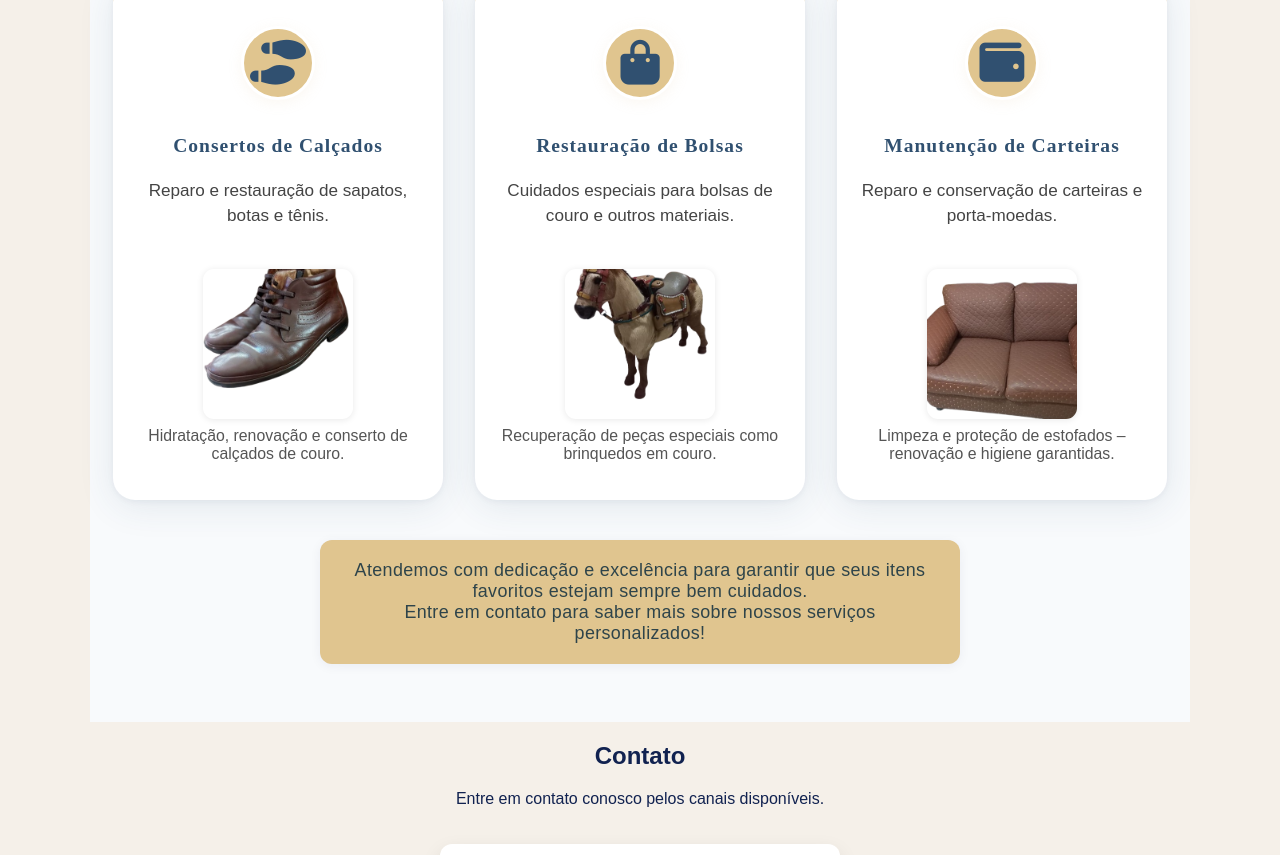
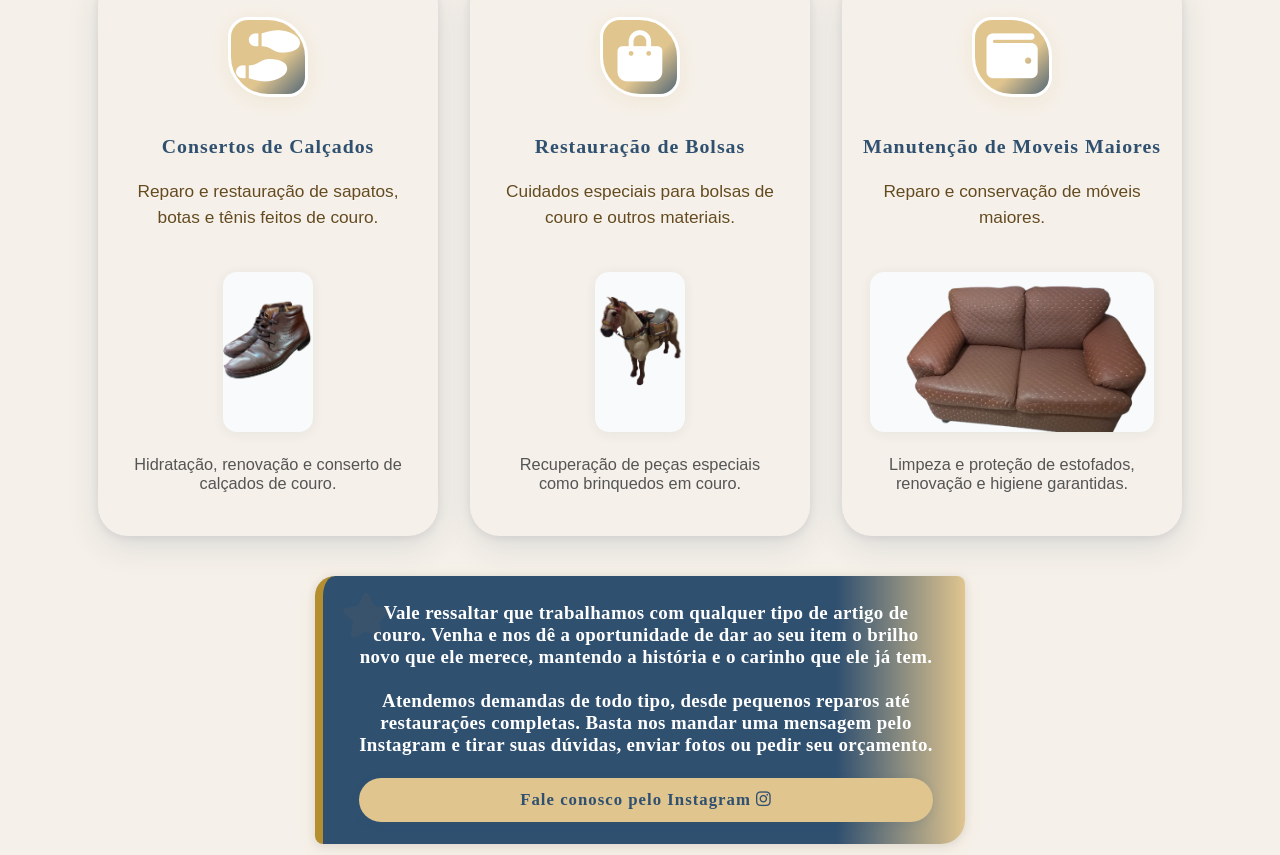
Before and after one commit to UrbanaMente-Consultoria/TCC-Sapataria_Afetiva-IOS, a plain HTML site: page index.html in a window 1280 px wide. Shown: the part 2509-3364 px from the top of the page. Drawn offline with Linux system fonts and the light colour scheme.

Commit message:
Sapataria Afetiva
Modificações

```diff
--- a/index.html
+++ b/index.html
@@ -45,13 +45,11 @@
       </div>
     </section>
 
-
     <div id="historia">
       <section class="apresentacao-manu" id="sobre">
         <div class="apresentacao-conteudo">
           <div class="apresentacao-texto">
             <h1 class="tituhist">Quem é Manoel?</h1>
-
             <p class="hist">
               Na década de 1960, em Minas Gerais, um menino de 12 anos trocou as brincadeiras pelo ofício do couro. Sem curso, sem máquinas, aprendeu sozinho — observando, errando, recomeçando — até dominar a arte de criar e restaurar sapatos, bolsas, carteiras, cintos e mochilas.
             </p>
@@ -110,11 +108,12 @@
             <i class="fa-solid fa-shoe-prints"></i>
           </div>
           <h3>Consertos de Calçados</h3>
-          <p>Reparo e restauração de sapatos, botas e tênis.</p>
+          <p class="text-servico">Reparo e restauração de sapatos, botas e tênis feitos de couro.</p>
           <div class="exemplo-servico">
             <img src="sapato.png" alt="Sapato restaurado">
-            <span>Hidratação, renovação e conserto de calçados de couro.</span>
+            <span class="discri">Hidratação, renovação e conserto de calçados de couro.</span>
           </div>
+
         </div>
 
         <div class="servico-exemplo-bloco">
@@ -122,34 +121,37 @@
             <i class="fa-solid fa-bag-shopping"></i>
           </div>
           <h3>Restauração de Bolsas</h3>
-          <p>Cuidados especiais para bolsas de couro e outros materiais.</p>
+          <p class="text-servico">Cuidados especiais para bolsas de couro e outros materiais.</p>
           <div class="exemplo-servico">
             <img src="cavalo.png" alt="Cavalo de brinquedo restaurado">
-            <span>Recuperação de peças especiais como brinquedos em couro.</span>
+            <span class="discri">Recuperação de peças especiais como brinquedos em couro.</span>
           </div>
+
         </div>
 
         <div class="servico-exemplo-bloco">
           <div class="icone-servico">
             <i class="fa-solid fa-wallet"></i>
           </div>
-          <h3>Manutenção de Carteiras</h3>
-          <p>Reparo e conservação de carteiras e porta-moedas.</p>
+          <h3>Manutenção de Moveis Maiores</h3>
+          <p class="text-servico">Reparo e conservação de móveis maiores.</p>
           <div class="exemplo-servico">
             <img src="sofa.png" alt="Sofá protegido">
-            <span>Limpeza e proteção de estofados – renovação e higiene garantidas.</span>
+            <span class="discri">Limpeza e proteção de estofados, renovação e higiene garantidas.</span>
           </div>
+
         </div>
       </div>
+
       <p class="servicos-rodape">
-        Atendemos com dedicação e excelência para garantir que seus itens favoritos estejam sempre bem cuidados.<br>
-        Entre em contato para saber mais sobre nossos serviços personalizados!
+        Vale ressaltar que trabalhamos com qualquer tipo de artigo de couro. Venha e nos dê a oportunidade de dar ao seu item o brilho novo que ele merece, mantendo a história e o carinho que ele já tem. <br><br>Atendemos demandas de todo tipo, desde pequenos reparos até restaurações completas. Basta nos mandar uma mensagem pelo Instagram e tirar suas dúvidas, enviar fotos ou pedir seu orçamento.
+      <a href="https://www.instagram.com/sapataria_afetiva?igsh=MXQybWhyb2JobnRmZg=="
+             target="_blank"
+             class="carousel-item__btn instagram-btn">
+            Fale conosco pelo Instagram <i class="fab fa-instagram"></i>
+          </a>
       </p>
-    </section>
 
-    <section id="contato">
-      <h2 class="titu-cont">Contato</h2>
-      <p class="text-cont">Entre em contato conosco pelos canais disponíveis.</p>
     </section>
 
     <div class="caixaazul">
--- a/style.css
+++ b/style.css
@@ -31,7 +31,6 @@ body.dark {
   color: var(--text-dark);
 }
 
-
 header {
   background: var(--header-bg);
   color: var(--accent);
@@ -45,7 +44,6 @@ header {
   box-shadow: var(--box-shadow);
   margin: 0;
   width: 100%;
-
 }
 
 body.dark header {
@@ -114,7 +112,6 @@ body.dark .toggle-theme {
   color: var(--accent);
 }
 
-
 .hero-inicio {
   position: relative;
   width: 100%;
@@ -125,7 +122,6 @@ body.dark .toggle-theme {
   background: url('bg-sapataria.jpg') center/cover no-repeat;
   margin: 0;
   padding: 0;
-
 }
 
 .hero-overlay {
@@ -192,13 +188,11 @@ body.dark .toggle-theme {
     opacity: 0;
     transform: translateY(40px);
   }
-
   to {
     opacity: 1;
     transform: translateY(0);
   }
 }
-
 
 .apresentacao-manu {
   width: 100%;
@@ -245,13 +239,18 @@ body.dark .toggle-theme {
 }
 
 .apresentacao-foto {
-  width: 270px;
-  height: 270px;
+  width: 250px;
+  height: 250px;
   object-fit: cover;
   border: 6px solid var(--accent);
   border-radius: 50%;
   box-shadow: 0 8px 32px rgba(48, 80, 112, 0.18);
   background: #305070;
+}
+
+body.dark .apresentacao-foto {
+  background-color: #E0C58F;
+  border: #112250;
 }
 
 body.dark .apresentacao-conteudo p {
@@ -261,7 +260,6 @@ body.dark .apresentacao-conteudo p {
 body.dark .apresentacao-conteudo h1 {
   color: #D9CBC2;
 }
-
 
 .mvv-personalizada {
   padding: 60px 0;
@@ -384,15 +382,14 @@ body.dark .mvv-icone {
     gap: 22px;
     align-items: center;
   }
-
   .mvv-card {
     min-height: unset;
   }
 }
 
+/* CAIXAS DE SERVIÇOS MODERNAS E ESTILIZADAS - AGORA SEM COR DE FUNDO */
+.servicos-unificados {
 
-.servicos-unificados {
-  background: #f8fafc;
   padding: 60px 0 40px 0;
   text-align: center;
   margin: 0;
@@ -410,6 +407,22 @@ body.dark .mvv-icone {
   font-weight: 700;
 }
 
+body.dark .servicos-unificados .text-servico {
+  color: #F5F0E9;
+}
+
+body.dark .servicos-unificados h2 {
+  color: #F5F0E9;
+}
+
+body.dark .servicos-unificados h3 {
+  color: #F5F0E9;
+}
+
+body.dark .servicos-unificados .discri {
+  color: #F5F0E9;
+}
+
 .servicos-exemplos-container {
   display: flex;
   flex-wrap: wrap;
@@ -419,65 +432,93 @@ body.dark .mvv-icone {
 }
 
 .servico-exemplo-bloco {
-  background: #fff;
-  border-radius: 22px;
-  box-shadow: 0 6px 36px rgba(48, 80, 112, 0.11), 0 1.5px 6px rgba(29, 34, 70, 0.05);
-  padding: 2.5rem 1.5rem 2.3rem 1.5rem;
-  width: 330px;
+  background: transparent !important;
+  border-radius: 24px 24px 30px 30px;
+  box-shadow: 0 10px 32px rgba(48, 80, 112, 0.13), 0 1.5px 8px rgba(29, 34, 70, 0.09);
+  padding: 2.3rem 1.2rem 2.2rem 1.2rem;
+  width: 340px;
   min-width: 230px;
-  max-width: 97vw;
+  max-width: 98vw;
   display: flex;
   flex-direction: column;
   align-items: center;
-  border-top: 6px solid var(--accent);
   position: relative;
-  transition: transform 0.23s, box-shadow 0.23s, border-top-color 0.23s;
+  transition: transform 0.28s cubic-bezier(.4,2,.6,1), box-shadow 0.23s, border-top-color 0.23s, background 0.3s;
   margin: 0;
+  overflow: visible;
+  border: none;
+}
+
+body.dark .servico-exemplo-bloco {
+  background: transparent !important;
+}
+
+.servico-exemplo-bloco::before {
+  content: "";
+  display: block;
+  position: absolute;
+  top: -2px;
+  left: 50%;
+  transform: translateX(-50%);
+  width: 65%;
+  height: 8px;
+  border-radius: 0 0 12px 12px;
+  background: linear-gradient(90deg, #E0C58F, #b48e2f 60%, #305070 100%);
+  box-shadow: 0 2px 12px #e0c58f33;
+  z-index: 2;
 }
 
 .servico-exemplo-bloco:hover {
-  transform: translateY(-8px) scale(1.045);
-  box-shadow: 0 12px 44px rgba(48, 80, 112, 0.17);
-  border-top-color: var(--header-bg);
-  background: #f9f6ef;
+  transform: translateY(-12px) scale(1.04) rotate(-0.5deg);
+  box-shadow: 0 14px 44px 0 rgba(48, 80, 112, 0.19), 0 2px 8px rgba(29, 34, 70, 0.09);
+  background: transparent !important;
+}
+
+body.dark .servico-exemplo-bloco:hover {
+  background: transparent !important;
 }
 
 .icone-servico {
-  font-size: 2.8rem;
-  color: var(--header-bg);
-  background: var(--accent);
-  border-radius: 50%;
-  width: 74px;
-  height: 74px;
+  font-size: 3.2rem;
+  color: #fff;
+  background: linear-gradient(135deg, #E0C58F 60%, #305070 110%);
+  border-radius: 20px 40px 20px 40px;
+  width: 80px;
+  height: 80px;
   display: flex;
   align-items: center;
   justify-content: center;
   margin-bottom: 20px;
-  box-shadow: 0 3px 14px rgba(224, 197, 143, 0.13);
+  box-shadow: 0 4px 18px #e0c58f33;
+  position: relative;
+  z-index: 1;
   border: 3px solid #fff;
-  transition: background 0.22s, color 0.22s;
+  transition: background 0.23s, color 0.23s, box-shadow 0.23s;
 }
 
 .servico-exemplo-bloco:hover .icone-servico {
-  background: var(--header-bg);
-  color: var(--accent);
+  background: linear-gradient(135deg, #305070 60%, #E0C58F 120%);
+  color: #E0C58F;
+  box-shadow: 0 6px 24px #30507033;
 }
 
 .servico-exemplo-bloco h3 {
-  margin: 0.9rem 0 0.25rem 0;
-  color: var(--header-bg);
-  font-size: 1.22rem;
+  margin: 1.1rem 0 0.25rem 0;
+  color: #305070;
+  font-size: 1.24rem;
   font-family: 'Lora', serif;
-  font-weight: 600;
+  font-weight: 700;
   letter-spacing: 1px;
+  text-shadow: 0 2px 8px #e0c58f09;
 }
 
 .servico-exemplo-bloco p {
-  color: #444;
-  font-size: 1.07rem;
-  margin-bottom: 0.7rem;
+  color: #644A1E;
+  font-size: 1.08rem;
+  margin-bottom: 0.8rem;
   line-height: 1.5;
   font-family: 'Barlow', Arial, sans-serif;
+  text-shadow: 0 1px 1px #fff9;
 }
 
 .exemplo-servico {
@@ -485,84 +526,102 @@ body.dark .mvv-icone {
   display: flex;
   flex-direction: column;
   align-items: center;
+  gap: 8px;
 }
 
 .exemplo-servico img {
-  width: 150px;
-  height: 150px;
-  object-fit: cover;
-  border-radius: 11px;
+  width: auto !important;
+  height: auto !important;
+  max-width: 100%;
+  max-height: 160px;
+  object-fit: contain;
+  border-radius: 14px;
   margin-bottom: 0.5rem;
-  box-shadow: 0 1px 7px rgba(0, 0, 0, 0.09);
-  transition: filter 0.22s;
+  box-shadow: 0 2px 12px #30507013;
+  background: #f8fafb;
+  transition: filter 0.23s, box-shadow 0.23s;
 }
 
 .servico-exemplo-bloco:hover .exemplo-servico img {
-  filter: brightness(0.96) saturate(1.25);
+  filter: brightness(1.04) saturate(1.22);
+  box-shadow: 0 8px 24px #b48e2f36;
 }
 
-.exemplo-servico span {
-  font-size: 0.99rem;
+.exemplo-servico span,
+body.dark .exemplo-servico span {
+  font-size: 1.02rem;
   color: #555;
   text-align: center;
   font-family: 'Barlow', Arial, sans-serif;
+  background: transparent !important;
+  border-radius: 6px;
+  padding: 7px 14px;
+  box-shadow: none;
+  transition: background 0.22s, color 0.22s;
 }
 
 body.dark .servicos-unificados {
   background: linear-gradient(120deg, #112250 60%, #e0c58f22 100%);
 }
 
-body.dark .servico-exemplo-bloco {
-  background: #1a2743;
-  color: #f5f0e9;
-  border-top: 6px solid var(--header-bg);
-  box-shadow: 0 6px 36px rgba(26, 39, 67, 0.26);
+.servicos-rodape {
+  margin-top: 2.5rem;
+  color: #ffffff;
+  background: linear-gradient(90deg, #305070 80%,  #e0c58f 100%);
+  border-left: 8px solid #b48e2f;
+  border-radius: 20px 8px 24px 8px;
+  padding: 26px 32px 22px 36px;
+  font-family: 'Lora', serif;
+  font-size: 1.18rem;
+  font-weight: 600;
+  box-shadow: 0 4px 18px #e0c58f27, 0 1.5px 8px #2d3c5020;
+  letter-spacing: 0.02em;
+  max-width: 650px;
+  margin-left: auto;
+  margin-right: auto;
+  position: relative;
+  overflow: hidden;
 }
 
-body.dark .servico-exemplo-bloco h3 {
-  color: var(--accent);
-}
-
-body.dark .servico-exemplo-bloco p,
-body.dark .exemplo-servico span {
-  color: #f5f0e9;
-}
-
-body.dark .icone-servico {
-  background: var(--header-bg);
-  color: var(--bg-dark);
-  border: 3px solid #1a2743;
-}
-
-body.dark .servico-exemplo-bloco:hover .icone-servico {
-  background: var(--accent);
-  color: var(--header-bg);
-}
-
-.servicos-rodape {
-  margin-top: 2.5rem;
-  color: #2e444a;
-  font-weight: 500;
-  font-size: 1.12rem;
-  max-width: 640px;
-  margin-left: auto;
-  margin-right: auto;
-  background: var(--accent);
-  padding: 20px 32px;
-  border-radius: 12px;
-  box-shadow: 0 2px 12px rgba(17, 34, 80, 0.06);
-  letter-spacing: 0.02em;
+.servicos-rodape:before {
+  content: '\f005';
+  /* ícone estrela FontAwesome, pode trocar por outro */
+  font-family: 'Font Awesome 6 Free';
+  font-weight: 900;
+  color: #b48e2f44;
+  font-size: 2.8rem;
+  position: absolute;
+  left: 18px;
+  top: 16px;
+  z-index: 1;
+  pointer-events: none;
+  opacity: 0.25;
 }
 
 body.dark .servicos-rodape {
+  background: linear-gradient(90deg, #e0c58f 65%, #305070 100%);
   color: #112250;
-  background: var(--accent);
+  border-left: 8px solid #fff8e1;
+  box-shadow: 0 4px 18px #1a223c35, 0 1.5px 8px #b48e2f20;
 }
 
+/* Responsivo */
+@media (max-width: 650px) {
+  .servicos-rodape {
+    font-size: 1.01rem;
+    padding: 15px 14px 12px 22px;
+    border-radius: 12px 7px 14px 7px;
+    border-left-width: 5px;
+    max-width: 98vw;
+  }
+  .servicos-rodape:before {
+    font-size: 1.5rem;
+    left: 10px;
+    top: 8px;
+  }
+}
 
 .caixaazul {
-
-
   margin: 50px;
   justify-content: center;
   align-items: center;
@@ -578,7 +637,7 @@ body.dark .caixaazul {
 }
 
 .cls-box {
-  background: #fff;
+  background: transparent !important;
   padding: 30px;
   border-radius: 12px;
   box-shadow: 0 8px 20px rgba(0, 0, 0, 0.1);
@@ -589,7 +648,7 @@ body.dark .caixaazul {
 }
 
 body.dark .cls-box {
-  background: #3a4972;
+  background: transparent !important;
 }
 
 .cls-label {
@@ -651,90 +710,27 @@ body.dark .cls-button {
   font-weight: bold;
 }
 
-@keyframes fadeIn {
-  from {
-    opacity: 0;
-    transform: translateY(10px);
-  }
-
-  to {
-    opacity: 1;
-    transform: translateY(0);
-  }
+.instagram-btn {
+  display: block;
+  margin: 22px auto 0 auto;
+  background: #E0C58F;
+  color: #305070;
+  font-weight: bold;
+  font-size: 1.05rem;
+  padding: 12px 26px;
+  border-radius: 30px;
+  text-decoration: none;
+  box-shadow: 0 2px 8px rgba(48,80,112,0.12);
+  text-align: center;
+  transition: background 0.3s, color 0.3s, transform 0.2s;
+  letter-spacing: 1px;
 }
 
-.text-cont,
-.titu-cont {
-  text-align: center;
-}
-
-
-.site-footer {
-  background: var(--header-bg);
-  color: var(--accent);
-  padding: 38px 0 16px 0;
-  margin-top: 46px;
-  font-family: 'Lora', serif;
-  box-shadow: 0 -2px 12px rgba(48, 80, 112, 0.08);
-  width: 100%;
-  max-width: 100vw;
-  margin-left: 0;
-  margin-right: 0;
-}
-
-.site-footer .footer-content {
-  width: 100%;
-  max-width: 1100px;
-  margin: 0 auto;
-  display: flex;
-  flex-direction: column;
-  align-items: center;
-  gap: 18px;
-}
-
-.footer-brand {
-  font-size: 1.6rem;
-  font-weight: bold;
-  letter-spacing: 1px;
-  color: var(--accent);
-  margin-bottom: 6px;
-  display: flex;
-  align-items: center;
-  gap: 12px;
-}
-
-.footer-info {
-  display: flex;
-  gap: 24px;
-  flex-wrap: wrap;
-  font-size: 1rem;
-  justify-content: center;
-  color: var(--accent);
-}
-.footer-info span { display: flex; align-items: center; gap: 6px; }
-
-.footer-social { display: flex; gap: 22px; margin: 8px 0; }
-.footer-social a { color: var(--accent); font-size: 1.5rem; transition: color 0.3s; }
-.footer-social a:hover, .footer-social a:focus { color: #fff; }
-
-.footer-credit {
-  font-size: 0.9rem;
-  color: #b9a680;
-  margin-top: 10px;
-  text-align: center;
-}
-
-body.dark .site-footer {
-  background: var(--header-dark);
-  color: var(--header-bg);
-}
-body.dark .site-footer .footer-brand,
-body.dark .site-footer .footer-info,
-body.dark .site-footer .footer-social a {
-  color: var(--header-bg);
-}
-body.dark .site-footer .footer-credit {
-  color: #305070;
+.instagram-btn:hover,
+.instagram-btn:focus {
+  background: #305070;
+  color: #E0C58F;
+  transform: translateY(-2px) scale(1.04);
 }
 
 
@@ -768,7 +764,6 @@ body.dark .site-footer .footer-credit {
 }
 
 @media (max-width: 900px) {
-
   header,
   .hero-inicio,
   .apresentacao-manu,
@@ -780,7 +775,6 @@ body.dark .site-footer .footer-credit {
     padding-left: 8px;
     padding-right: 8px;
   }
-
   .apresentacao-conteudo,
   .mvv-personalizada-container,
   .servicos-exemplos-container {
@@ -789,14 +783,12 @@ body.dark .site-footer .footer-credit {
 }
 
 @media (max-width: 600px) {
-
   header,
   .hero-inicio,
   .apresentacao-manu,
   .mvv-personalizada,
   .servicos-unificados,
-  .caixaazul
-   {
+  .caixaazul {
     padding-left: 0 !important;
     padding-right: 0 !important;
     max-width: 100vw !important;
@@ -897,8 +889,6 @@ body.dark .site-footer .footer-credit {
     padding-left: 8px !important;
     padding-right: 8px !important;
   }
-
-
 }
 
 section,
@@ -970,7 +960,6 @@ body.dark .sobre1.destaque-historia p {
   box-shadow: 0 2px 12px rgba(224, 197, 143, 0.10);
 }
 
-
 @media (max-width: 600px) {
   .sobre {
     max-width: 98vw;
@@ -978,19 +967,146 @@ body.dark .sobre1.destaque-historia p {
     border-radius: 12px;
     margin: 26px auto 0 auto;
   }
-
   .sobre1.destaque-historia {
     padding: 18px 2px;
   }
-
   .sobre1.destaque-historia h2 {
     font-size: 1.25rem;
     margin-bottom: 10px;
   }
-
   .sobre1.destaque-historia p {
     font-size: 1rem;
     padding: 10px 8px 10px 8px;
     border-radius: 8px;
   }
 }
+/* ...demais estilos do site... */
+
+/* FOOTER ANIMADO: Aparece suavemente só quando chega na área */
+.site-footer {
+  background: var(--header-bg);
+  color: var(--accent);
+  padding: 38px 0 16px 0;
+  margin-top: 46px;
+  font-family: 'Lora', serif;
+  box-shadow: 0 -2px 12px rgba(48, 80, 112, 0.08);
+  width: 100%;
+  max-width: 100vw;
+  margin-left: 0;
+  margin-right: 0;
+  opacity: 0;
+  transform: translateY(60px);
+  transition: opacity 0.9s cubic-bezier(.8,-0.1,.3,1), transform 0.7s cubic-bezier(.8,-0.1,.3,1);
+  will-change: opacity, transform;
+}
+.site-footer.visible {
+  opacity: 1;
+  transform: translateY(0);
+}
+.site-footer .footer-content {
+  width: 100%;
+  max-width: 1100px;
+  margin: 0 auto;
+  display: flex;
+  flex-direction: column;
+  align-items: center;
+  gap: 18px;
+}
+.footer-brand {
+  font-size: 1.6rem;
+  font-weight: bold;
+  letter-spacing: 1px;
+  color: var(--accent);
+  margin-bottom: 6px;
+  display: flex;
+  align-items: center;
+  gap: 12px;
+}
+.footer-info {
+  display: flex;
+  gap: 24px;
+  flex-wrap: wrap;
+  font-size: 1rem;
+  justify-content: center;
+  color: var(--accent);
+}
+.footer-info span { display: flex; align-items: center; gap: 6px; }
+.footer-social { display: flex; gap: 22px; margin: 8px 0; }
+.footer-social a { color: var(--accent); font-size: 1.5rem; transition: color 0.3s; }
+.footer-social a:hover, .footer-social a:focus { color: #fff; }
+.footer-credit {
+  font-size: 0.9rem;
+  color: #b9a680;
+  margin-top: 10px;
+  text-align: center;
+}
+body.dark .site-footer {
+  background: var(--header-dark);
+  color: var(--header-bg);
+}
+body.dark .site-footer .footer-brand,
+body.dark .site-footer .footer-info,
+body.dark .site-footer .footer-social a {
+  color: var(--header-bg);
+}
+body.dark .site-footer .footer-credit {
+  color: #305070;
+}
+
+@media (max-width: 900px) {
+  .site-footer {
+    max-width: 100vw;
+    width: 100vw;
+    padding-left: 8px;
+    padding-right: 8px;
+    margin-left: 0;
+    margin-right: 0;
+  }
+  .site-footer { padding-left: 0; padding-right: 0; }
+}
+@media (max-width: 600px) {
+  .site-footer {
+    padding: 16px 0 10px 0 !important;
+    font-size: 0.97em;
+    width: 100vw !important;
+    max-width: 100vw !important;
+    margin-left: 0 !important;
+    margin-right: 0 !important;
+  }
+  .footer-content {
+    max-width: 98vw !important;
+    font-size: .95em !important;
+    padding-left: 6px !important;
+    padding-right: 6px !important;
+  }
+}
+/* INSTAGRAM BTN */
+.instagram-btn {
+  display: block;
+  margin: 22px auto 0 auto;
+  background: #E0C58F;
+  color: #305070;
+  font-weight: bold;
+  font-size: 1.05rem;
+  padding: 12px 26px;
+  border-radius: 30px;
+  text-decoration: none;
+  box-shadow: 0 2px 8px rgba(48,80,112,0.12);
+  text-align: center;
+  transition: background 0.3s, color 0.3s, transform 0.2s;
+  letter-spacing: 1px;
+
+}
+.instagram-btn:hover,
+.instagram-btn:focus {
+  background: #305070;
+  color: #E0C58F;
+  transform: translateY(-2px) scale(1.04);
+border: 2px black solid;
+}
+@media (max-width: 600px) {
+  .apresentacao-foto {
+    width: 250px;
+    height: 250px;
+  }
+}
```
Also changed, not shown: script.js (+22 -0 lines).
